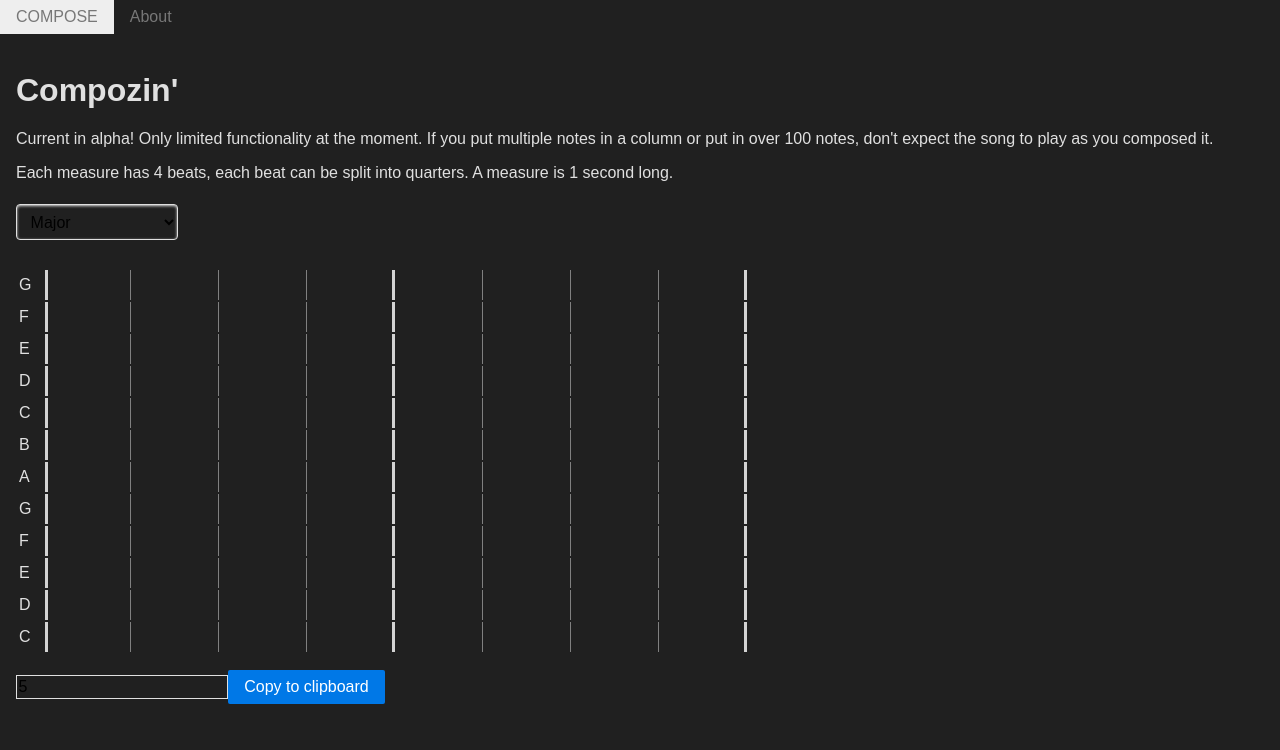
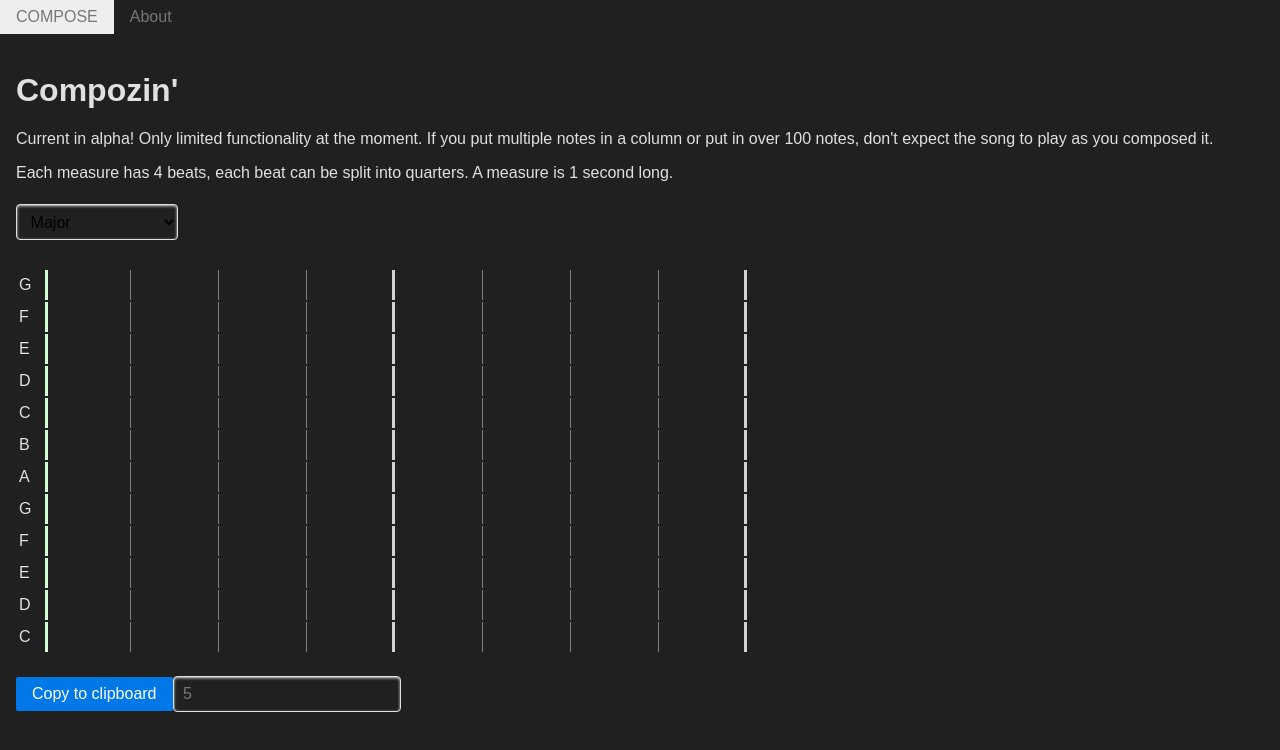
Before and after one commit to TheGuywithTheHat/shawzin, a Vue app: page /#/ in a window 1280 px wide. Shown: the top 750 px of the page. Built offline with nearby package versions, Linux system fonts and the light colour scheme.

Commit message:
fixed clipboard on IE/Edge

```diff
--- a/src/App.vue
+++ b/src/App.vue
@@ -34,10 +34,9 @@ html {
 *, *::before, *::after {
     box-sizing: inherit;
 }
-input {
+.pure-form input[readonly] {
     border: 1px solid #E0E0E0;
     background-color: inherit;
-    padding: 0.1em;
 }
 #content {
     flex-grow: 1;
--- a/src/Composer.vue
+++ b/src/Composer.vue
@@ -36,8 +36,12 @@
                 </table>
             </div>
         </div>
-        <input type="text" v-model="encoding" readonly>
-        <input class="pure-button pure-button-primary" type="button" value="Copy to clipboard" @click="copy()">
+        <form class="pure-form">
+            <fieldset>
+                <input class="pure-button pure-button-primary" type="button" value="Copy to clipboard" @click="copy()">
+                <input type="text" id="encoding" v-model="encoding" readonly>
+            </fieldset>
+        </form>
     </div>
 </template>
 
@@ -112,7 +116,12 @@ export default {
     },
     methods: {
         copy() {
-            navigator.clipboard.writeText(this.getEncoding());
+            if(navigator.clipboard) {
+                navigator.clipboard.writeText(this.getEncoding()); // doesn't work in edge/IE
+            } else {
+                document.getElementById('encoding').select();
+                document.execCommand('copy');
+            }
         },
         getEncoding() {
             return this.encoding;
@@ -145,7 +154,7 @@ export default {
     }
 };
 </script>
-
+5
 <style scoped>
 #header-table {
     margin-right: 0.2em;
@@ -168,7 +177,7 @@ export default {
 }
 
 .note-cell:first-child {
-    border-left: 3px solid rgb(211, 211, 211);
+    border-left: 3px solid rgb(211, 2511, 211);
 }
 .note-cell:nth-child(4n) {
     border-right-width: 1px;
```
Also changed, not shown: 1 other file (tests, documents, lock files or other folders).
